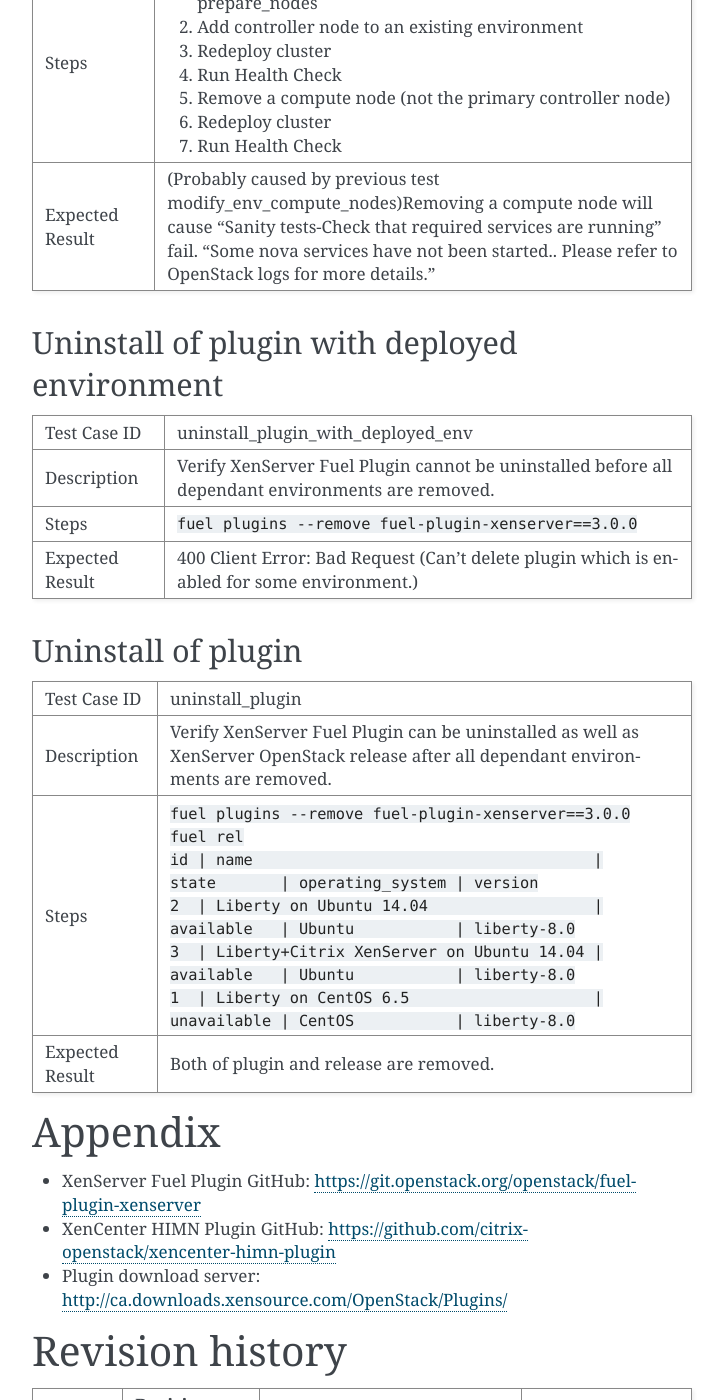
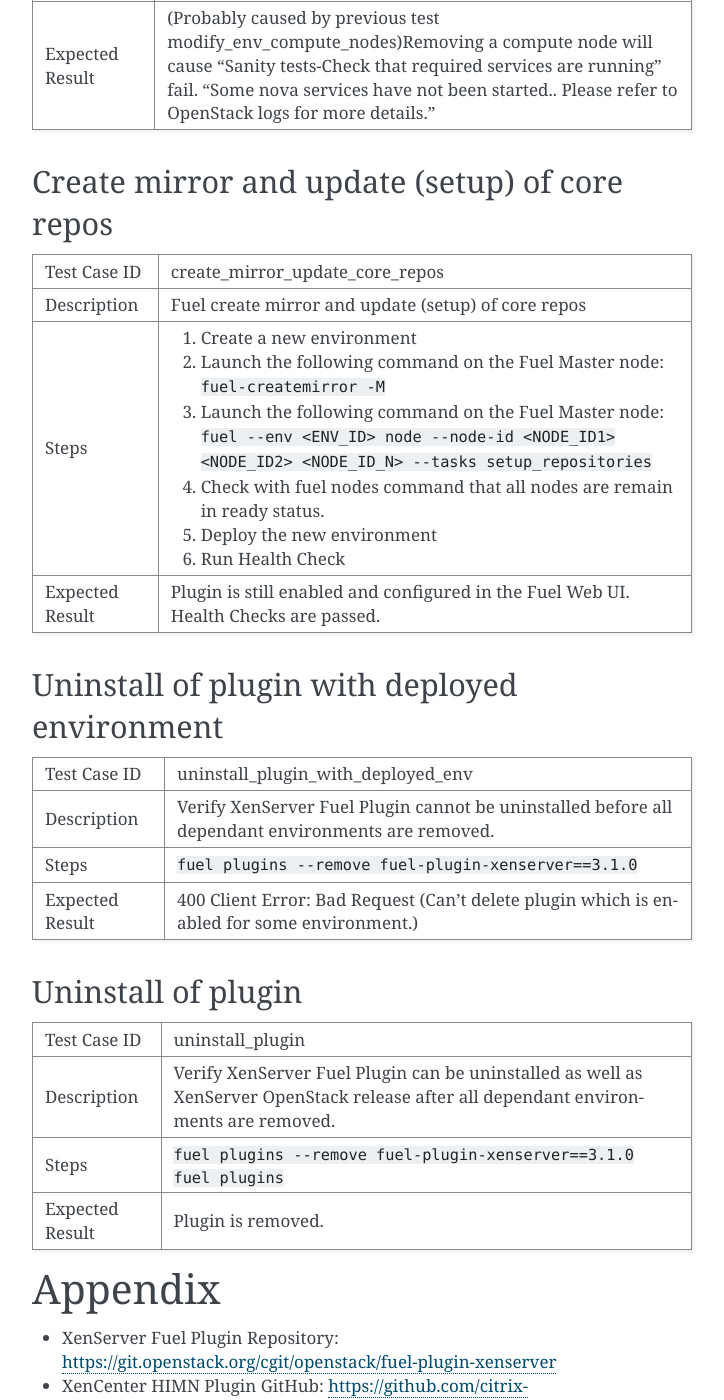
Before and after one commit to openstack-archive/fuel-plugin-xenserver, a Sphinx documentation site: the page built from doc/source/test-plan.rst, in a window 1280 px wide and 1400 px high, scrolled down 7136 px. Shown: the whole window, without its empty margins (388-1112 px from the left). Built offline with Sphinx 7.4.7, drawn with Linux system fonts in a browser that asks for light colours; some of the changed text lies outside the part shown.

Commit message:
Modify docs for plugin v3.1.0
* Fix broken links
* Update for plugin v3.1.0
* Add troubleshooting chapter to user guide

Change-Id: If09ca4fa4016ada7ef2f7ea05d7990a9c7f19bbc

```diff
--- a/doc/source/guide.rst
+++ b/doc/source/guide.rst
@@ -58,7 +58,7 @@
     .. image:: _static/HIMN_dialog.jpg
       :width: 100%
 
-#. Add new VMs to the new environment according to `Fuel User Guide <https://docs.mirantis.com/openstack/fuel/fuel-8.0/user-guide.html#add-nodes-to-the-environment>`_ and configure them properly. A typical topology of 3 controller nodes + 3 compute nodes + 1 storage node is recommended.
+#. Add new VMs to the new environment according to `Fuel User Guide <http://docs.openstack.org/developer/fuel-docs/userdocs/fuel-user-guide/configure-environment/add-nodes.html>`_ and configure them properly. A typical topology of 3 controller nodes + 3 compute nodes + 1 storage node is recommended.
 
 #. Go to Settings tab and "Compute" section. You need to input the common access credentials to all XenServers that previously are used to create new VMs.
 
@@ -71,9 +71,9 @@
 Finish environment configuration
 --------------------------------
 
-#. Run `network verification check <https://docs.mirantis.com/openstack/fuel/fuel-8.0/user-guide.html#verify-networks>`_
+#. Run `network verification check <http://docs.openstack.org/developer/fuel-docs/userdocs/fuel-user-guide/configure-environment/verify-networks.html>`_
 
-#. Press `Deploy button <https://docs.mirantis.com/openstack/fuel/fuel-8.0/user-guide.html#deploy-changes>`_ to once you are done with environment configuration.
+#. Press `Deploy button <http://docs.openstack.org/developer/fuel-docs/userdocs/fuel-user-guide/deploy-environment/deploy-changes.html>`_ to once you are done with environment configuration.
 
 #. After deployment is done, you will see in Horizon that all hypervisors are xen.
 
--- a/doc/source/index.rst
+++ b/doc/source/index.rst
@@ -28,6 +28,7 @@
 .. include:: terms.rst
 .. include:: installation.rst
 .. include:: guide.rst
+.. include:: troubleshooting.rst
 
 
 Further reading
--- a/doc/source/installation.rst
+++ b/doc/source/installation.rst
@@ -14,7 +14,7 @@
       [root@home ~]# scp fuel-plugin-xenserver-3.1-3.1.0-1.noarch.rpm root@fuel:/tmp
 
 #. Log into Fuel Master node and install the plugin using the
-   `Fuel CLI <https://docs.mirantis.com/openstack/fuel/fuel-8.0/user-guide.html#using-fuel-cli>`_:
+   `Fuel CLI <http://docs.openstack.org/developer/fuel-docs/userdocs/fuel-user-guide/cli.html>`_:
 
    ::
 
@@ -39,4 +39,4 @@
 
 #. Re-start XenCenter
 
-.. _Fuel Plugins Catalog: https://www.mirantis.com/products/openstack-drivers-and-plugins/fuel-plugins/
+.. _Fuel Plugins Catalog: https://www.mirantis.com/validated-solution-integrations/fuel-plugins/
--- a/doc/source/test-plan.rst
+++ b/doc/source/test-plan.rst
@@ -118,19 +118,15 @@
        and the new OpenStack release is registered.
    * - Steps
      -
-       | ``[root@fuel-master ~]# fuel plugins``
+       | ``fuel plugins --install /tmp/fuel-plugin-xenserver-3.1-3.1.0-1.noarch.rpm``
+       | ``[root@fuel ~]# fuel plugins``
        | ``id | name                  | version | package_version``
-       | ``9  | fuel-plugin-xenserver | 3.0.0   | 3.0.0``
+       | ``1  | fuel-plugin-xenserver | 3.1.0   | 4.0.0``
    * - Expected Result
      -
        | ``fuel plugins``
        | ``id | name                  | version | package_version``
-       | ``2  | fuel-plugin-xenserver | 3.0.0   | 3.0.0``
-       | ``fuel rel``
-       | ``id | name                                     | state       | operating_system | version``
-       | ``2  | Liberty on Ubuntu 14.04                  | available   | Ubuntu           | liberty-8.0``
-       | ``3  | Liberty+Citrix XenServer on Ubuntu 14.04 | available   | Ubuntu           | liberty-8.0``
-       | ``1  | Liberty on CentOS 6.5                    | unavailable | CentOS           | liberty-8.0``
+       | ``1  | fuel-plugin-xenserver | 3.1.0   | 4.0.0``
 
 Prepare Nodes
 -------------
@@ -224,7 +220,7 @@
    * - Steps
      -
        #. Create new OpenStack environment Fuel Web UI and select
-          “Liberty+Citrix XenServer on Ubuntu 14.04” in the OpenStack release
+          “Liberty on Ubuntu 14.04” in the OpenStack release
           dropdown list
        #. Hypervisor is default to QEMU, Network is default to “Neutron with
           VLAN segmentation” and Storage is default to Cinder. Other options
@@ -375,6 +371,29 @@
        running” fail. “Some nova services have not been started.. Please
        refer to OpenStack logs for more details.”
 
+Create mirror and update (setup) of core repos
+---------------------------------------------------
+
+.. tabularcolumns:: |p{3cm}|p{13cm}|
+
+.. list-table::
+   :header-rows: 0
+
+   * - Test Case ID
+     - create_mirror_update_core_repos
+   * - Description
+     - Fuel create mirror and update (setup) of core repos
+   * - Steps
+     -
+       #. Create a new environment
+       #. Launch the following command on the Fuel Master node: ``fuel-createmirror -M``
+       #. Launch the following command on the Fuel Master node: ``fuel --env <ENV_ID> node --node-id <NODE_ID1> <NODE_ID2> <NODE_ID_N> --tasks setup_repositories``
+       #. Check with fuel nodes command that all nodes are remain in ready status.
+       #. Deploy the new environment
+       #. Run Health Check
+   * - Expected Result
+     - Plugin is still enabled and configured in the Fuel Web UI. Health Checks are passed.
+
 Uninstall of plugin with deployed environment
 ---------------------------------------------
 
@@ -389,7 +408,7 @@
      - Verify XenServer Fuel Plugin cannot be uninstalled before all
        dependant environments are removed.
    * - Steps
-     - ``fuel plugins --remove fuel-plugin-xenserver==3.0.0``
+     - ``fuel plugins --remove fuel-plugin-xenserver==3.1.0``
    * - Expected Result
      - 400 Client Error: Bad Request (Can't delete plugin which is enabled
        for some environment.)
@@ -408,19 +427,15 @@
      - Verify XenServer Fuel Plugin can be uninstalled as well as XenServer
        OpenStack release after all dependant environments are removed.
    * - Steps
-     - | ``fuel plugins --remove fuel-plugin-xenserver==3.0.0``
-       | ``fuel rel``
-       | ``id | name                                     | state       | operating_system | version``
-       | ``2  | Liberty on Ubuntu 14.04                  | available   | Ubuntu           | liberty-8.0``
-       | ``3  | Liberty+Citrix XenServer on Ubuntu 14.04 | available   | Ubuntu           | liberty-8.0``
-       | ``1  | Liberty on CentOS 6.5                    | unavailable | CentOS           | liberty-8.0``
+     - | ``fuel plugins --remove fuel-plugin-xenserver==3.1.0``
+       | ``fuel plugins``
    * - Expected Result
-     - Both of plugin and release are removed.
+     - Plugin is removed.
 
 Appendix
 ========
 
-* XenServer Fuel Plugin GitHub: https://git.openstack.org/openstack/fuel-plugin-xenserver
+* XenServer Fuel Plugin Repository: https://git.openstack.org/cgit/openstack/fuel-plugin-xenserver
 * XenCenter HIMN Plugin GitHub: https://github.com/citrix-openstack/xencenter-himn-plugin
 * Plugin download server: http://ca.downloads.xensource.com/OpenStack/Plugins/
 
@@ -446,3 +461,7 @@
      - 22.03.2016
      - John Hua (john.hua@citrix.com)
      - Revised for Fuel 8.0
+   * - 3.1
+     - 22.03.2016
+     - John Hua (john.hua@citrix.com)
+     - Revised for plugin 3.1.0
```
Also changed, not shown: doc/source/test-report.rst (+14 -4 lines), doc/source/troubleshooting.rst (added, +21 -0 lines), 3 other files.
